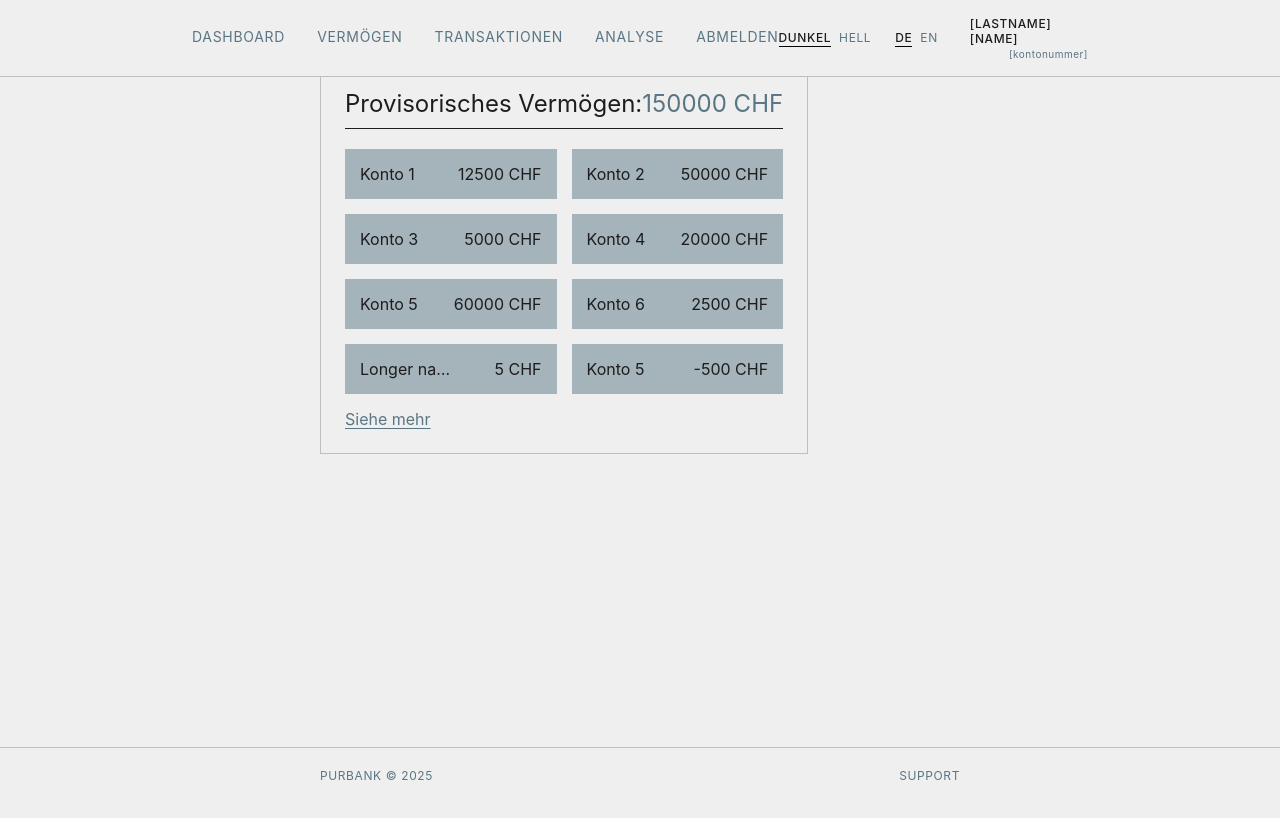
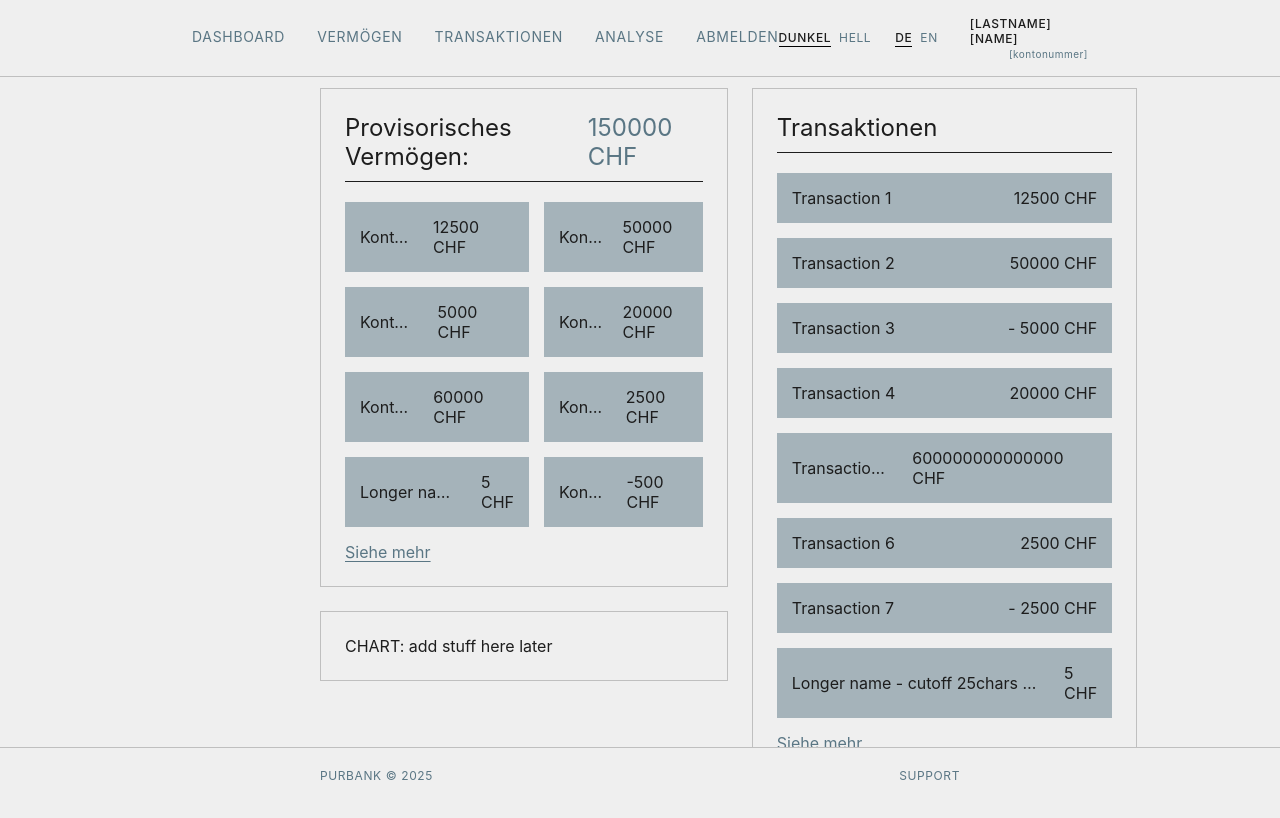
Before and after one commit to reazndev/purbank-web-frontend, an Angular app: page /dashboard in a window 1280 px wide. Shown: the top 818 px of the page. Built offline with nearby package versions, Linux system fonts and the light colour scheme; a web font is replaced by a local one.

Commit message:
add transactions & chart boxes

```diff
--- a/src/app/pages/dashboard/dashboard.css
+++ b/src/app/pages/dashboard/dashboard.css
@@ -1,11 +1,26 @@
 .page-container {
-  display: flex;
-  flex-direction: column;
-  align-items: flex-start;
-  justify-content: flex-start;
+  margin-top: 3vh;
+  display: grid;
+  grid-template-areas: "wealth transactions" "chart transactions";
+  grid-template-columns: 1fr 1fr;
+  grid-template-rows: auto 1fr 1fr;
+  gap: 24px;
   min-height: calc(100vh - 60px);
   padding: 4rem 25%;
   background-color: var(--color-white);
+}
+
+
+.wealth {
+  grid-area: wealth;
+}
+
+.chart {
+  grid-area: chart;
+}
+
+.transactions {
+  grid-area: transactions;
 }
 
 .page-content {
--- a/src/app/pages/dashboard/dashboard.html
+++ b/src/app/pages/dashboard/dashboard.html
@@ -1,5 +1,7 @@
 <app-navbar></app-navbar>
 <div class="page-container">
-    <app-wealth></app-wealth>
+    <app-wealth class="wealth"></app-wealth>
+    <app-chart class="chart"></app-chart>
+    <app-transactions class="transactions"></app-transactions>
 </div>
 <app-footer></app-footer>
--- a/src/app/pages/dashboard/dashboard.ts
+++ b/src/app/pages/dashboard/dashboard.ts
@@ -2,12 +2,14 @@ import { Component } from '@angular/core';
 import { RouterModule } from '@angular/router';
 import { LanguageService } from '../../shared/services/language.service';
 import { ComponentDashboardWealth } from '../../components/dashboard/wealth/wealth';
+import { ComponentDashboardTransactions } from '../../components/dashboard/transactions/transactions';
+import { ComponentDashboardChart } from '../../components/dashboard/chart/chart';
 import { FooterComponent } from '../../shared/footer/footer.component';
 import { NavbarComponent } from '../../shared/navbar/navbar.component';
 
 @Component({
   selector: 'app-dashboard',
-  imports: [RouterModule, ComponentDashboardWealth, FooterComponent, NavbarComponent],
+  imports: [RouterModule, ComponentDashboardWealth, FooterComponent, NavbarComponent, ComponentDashboardTransactions, ComponentDashboardChart],
   templateUrl: './dashboard.html',
   styleUrls: ['./dashboard.css'],
 })
```
